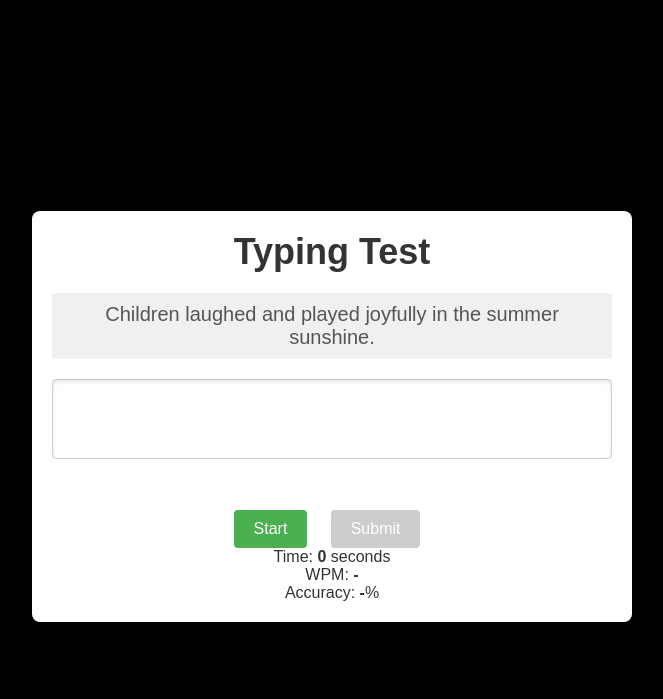
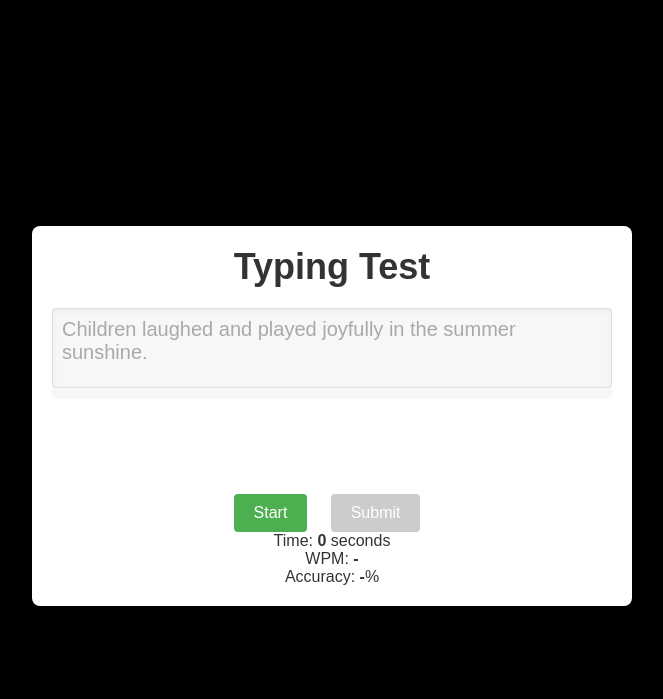
Before and after one commit to EmoPKFR/Brain-Games-Website-with-Django, a Django app: page /typing_test/ in a window 1280 px wide. Shown: the part 100-799 px from the top of the page, without its empty margins (308-971 px from the left). Run offline with Django 5.2, Linux system fonts and the light colour scheme.

Commit message:
some improvements of Typing Test game

```diff
--- a/static/css/typing_test.css
+++ b/static/css/typing_test.css
@@ -1,4 +1,19 @@
 /* Namespace all styles under .typing-test */
+.typing-test .textarea-container {
+    position: relative;
+  }
+
+  .typing-test .sentence-placeholder {
+    position: absolute;
+    top: 0;
+    left: 0;
+    right: 0;
+    bottom: 0;
+    padding: 10px;
+    opacity: 0.5;
+    pointer-events: none; /* Prevent interaction with the placeholder */
+  }
+
 .typing-test {
     font-family: 'Roboto', Arial, sans-serif;
     margin: 0;
@@ -27,11 +42,13 @@
 
 .typing-test p#sentence {
     font-size: 20px;
+    font-family: 'Arial', sans-serif;
     color: #555555;
     padding: 10px;
     background-color: #f0f0f0;
     border-radius: 4px;
     margin-bottom: 20px;
+    text-align: left;
 }
 
 .typing-test textarea {
@@ -39,12 +56,14 @@
     max-width: 100%;
     height: 80px;
     padding: 10px;
-    font-size: 16px;
+    font-size: 20px;
+    font-family: 'Arial', sans-serif;
     border: 1px solid #cccccc;
     border-radius: 4px;
     resize: none;
     margin-bottom: 20px;
     box-shadow: inset 0 2px 4px rgba(0, 0, 0, 0.1);
+    text-align: left;
 }
 
 .typing-test button {
--- a/templates/home.html
+++ b/templates/home.html
@@ -21,6 +21,9 @@
         <a href="{% url 'number_memory:start_game' %}" class="game-box">
             <br>Number Memory 🔢
         </a>
+        <a href="{% url 'typing_test:typing_test' %}" class="game-box">
+            <br>Typing Test ✍
+        </a>
     </div>
 </div>
 {%endblock%}
--- a/typing_test/templates/typing_test/typing_test.html
+++ b/typing_test/templates/typing_test/typing_test.html
@@ -12,8 +12,10 @@
   <div class="typing-test">
     <div class="container">
       <h1>Typing Test</h1>
-            <p id="sentence">{{ sentence }}</p>
+      <div class="textarea-container">
         <textarea id="typed_text" rows="4" cols="50"></textarea>
+        <p id="sentence" class="sentence-placeholder">{{ sentence }}</p>
+      </div>
       <br>
       <button id="start_button">Start</button>
       <button id="submit_button" disabled>Submit</button>
```
Also changed, not shown: db.sqlite3. Lines whose indentation alone changed are shown as unchanged.
